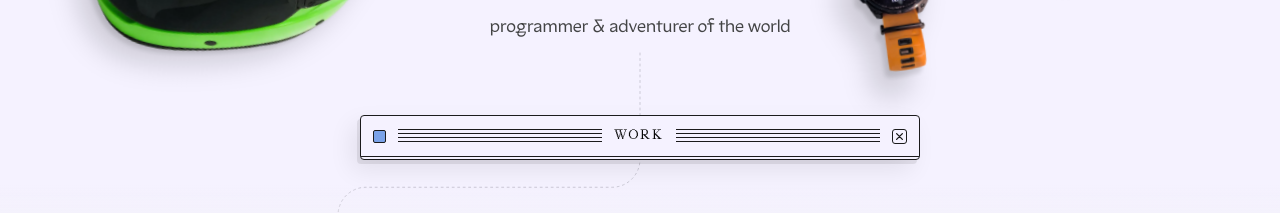
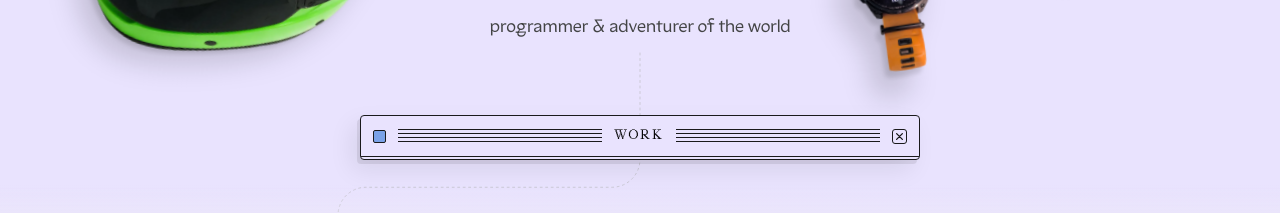
Before and after one commit to SahajR/new-cv, an Astro site: page / in a window 1280 px wide. Shown: the part 455-668 px from the top of the page. Built offline with nearby package versions, Linux system fonts and the light colour scheme; Astro itself is replaced by a stand-in of ours.

Commit message:
base color

```diff
--- a/src/styles/global.css
+++ b/src/styles/global.css
@@ -15,7 +15,7 @@
   --logo-size: 28px;
 
   /* Light palette */
-  --bg: #f5f2ff;
+  --bg: #e9e3fe;
   --ink: #060606;
   --body: #434445;
   --mute: #9b9b9b;
```
